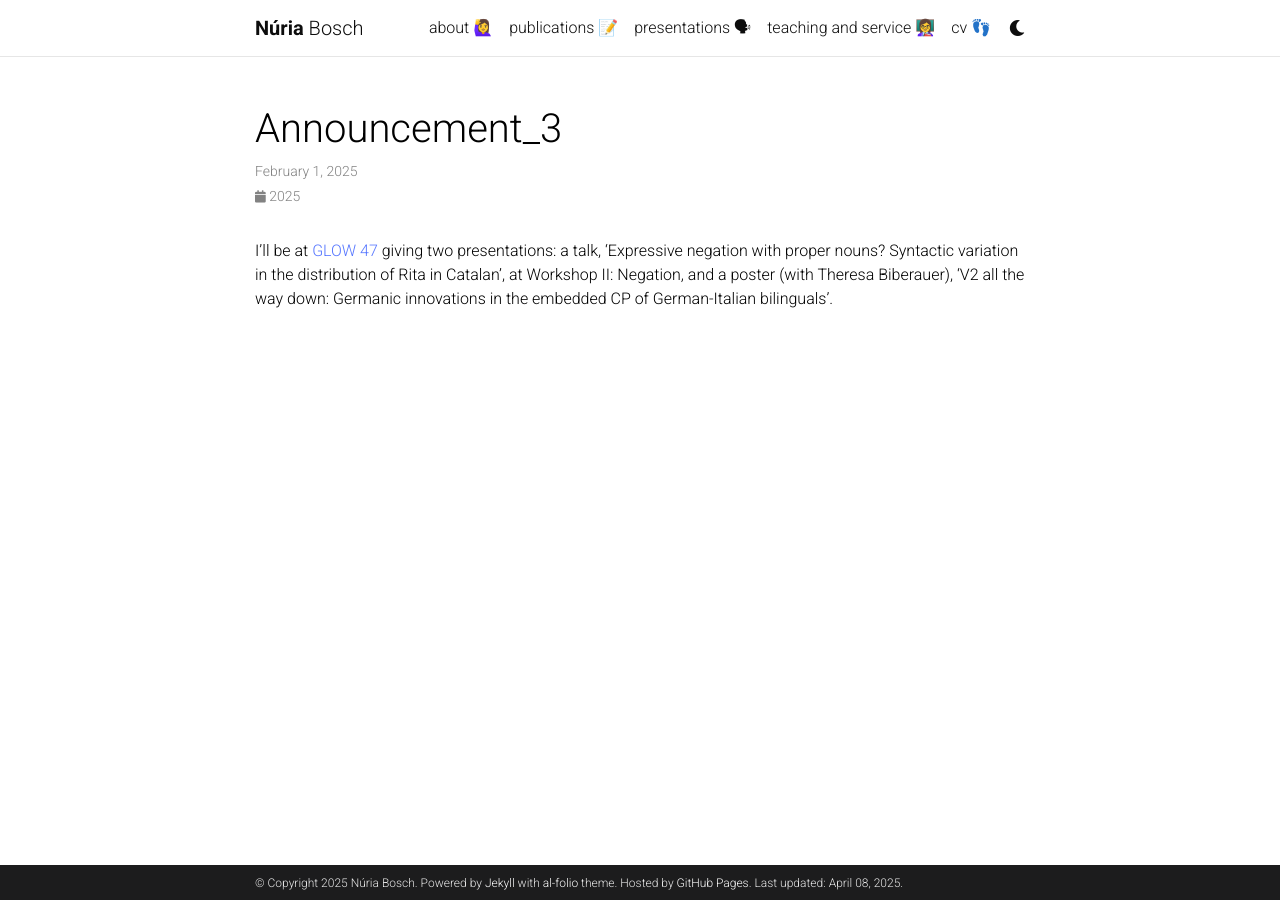
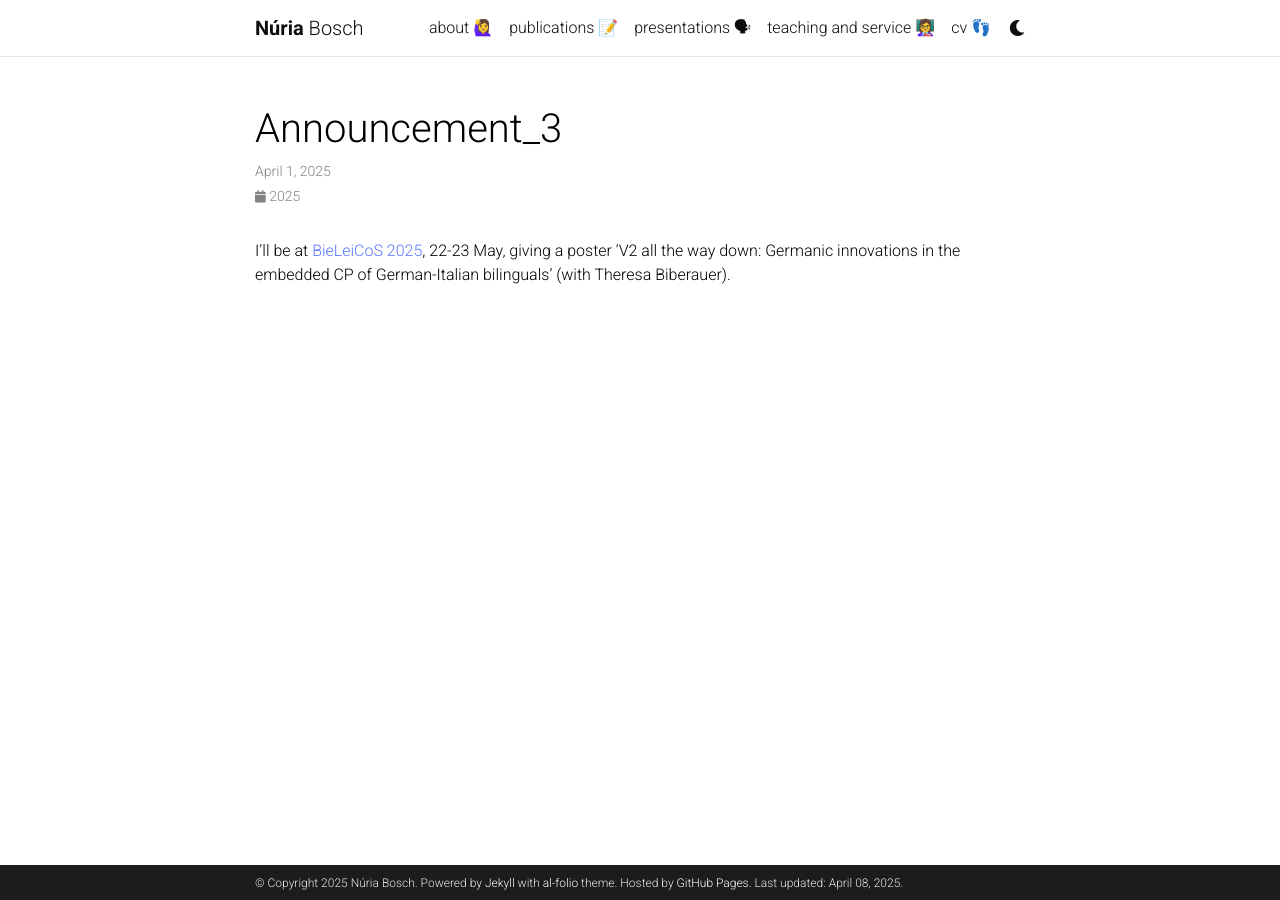
Before and after one commit to nuria-bosch/nuria-bosch.github.io, a Jekyll site: the page built from _news/announcement_3.md, in a window 1280 px wide. Built offline with Jekyll 4.4.1, drawn with Linux system fonts in a browser that asks for light colours; comment, search, counter and statistics services are not loaded; a style sheet for code colours, icons or effects is not loaded.

Commit message:
Update announcement_3.md

```diff
--- a/_news/announcement_3.md
+++ b/_news/announcement_3.md
@@ -1,8 +1,8 @@
 ---
 layout: post
-date: 2025-02-01 07:59:00-0400
+date: 2025-04-01 07:59:00-0400
 inline: true
 related_posts: false
 ---
 
-I'll be at [GLOW 47](https://glowlinguistics.org/47/) giving two presentations: a talk, 'Expressive negation with proper nouns? Syntactic variation in the distribution of Rita in Catalan', at Workshop II: Negation, and a poster (with Theresa Biberauer), 'V2 all the way down: Germanic innovations in the embedded CP of German-Italian bilinguals'.
+I'll be at [BieLeiCoS 2025](https://www.uni-bielefeld.de/fakultaeten/linguistik-literaturwissenschaft/forschung/arbeitsgruppen/allg-sprachwissenschaft/bieleicos-2025/), 22-23 May, giving a poster 'V2 all the way down: Germanic innovations in the embedded CP of German-Italian bilinguals' (with Theresa Biberauer).
```
